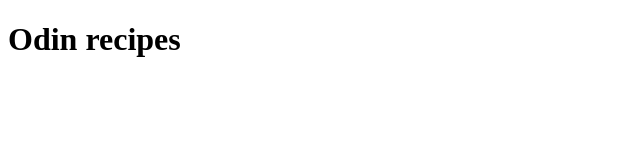
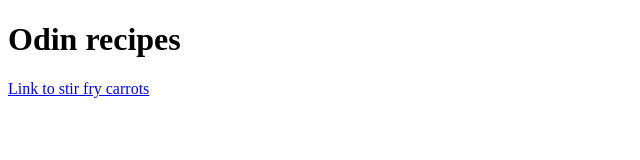
Before and after one commit to duc-huy-ly/odin-recipes, a plain HTML site: page index.html in a window 1280 px wide. Shown: the whole page, without its empty margins (0-640 px from the left). Drawn offline with Linux system fonts and the light colour scheme.

Commit message:
added link to the local recipe page

```diff
--- a/index.html
+++ b/index.html
@@ -7,5 +7,6 @@
 
   <body>
     <h1>Odin recipes</h1>
+    <a href="./recipes/stirfrycarrots.html">Link to stir fry carrots</a>
   </body>
 </html>
```
